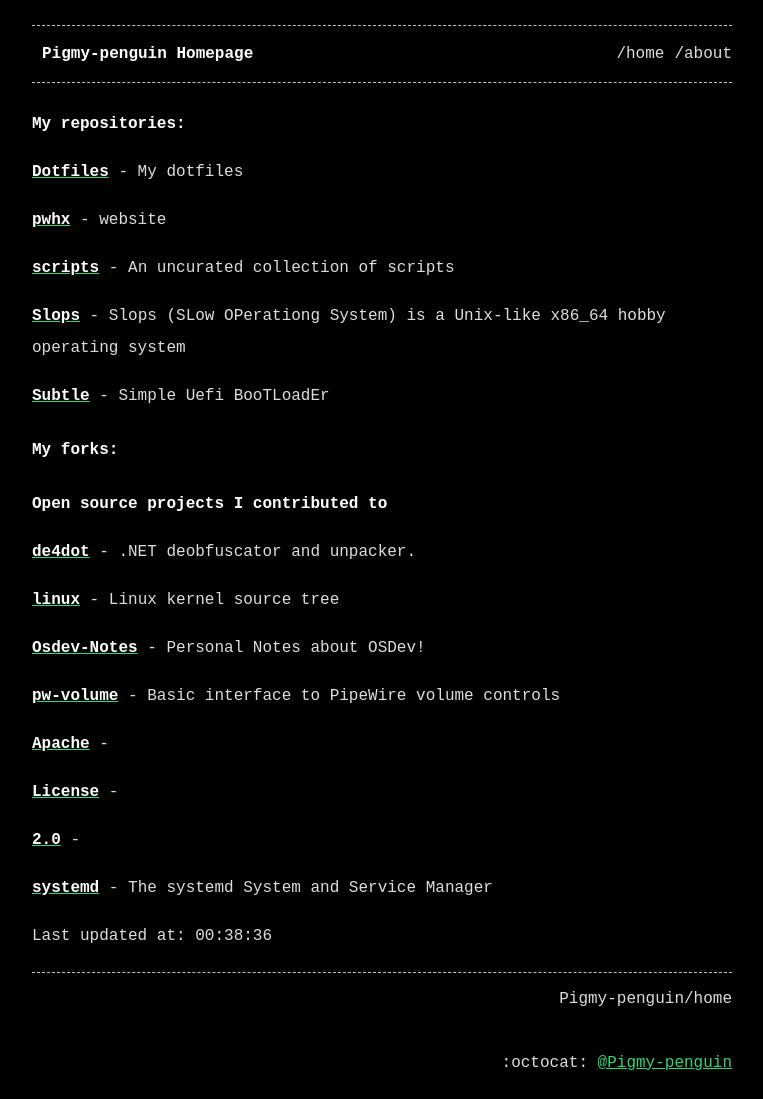
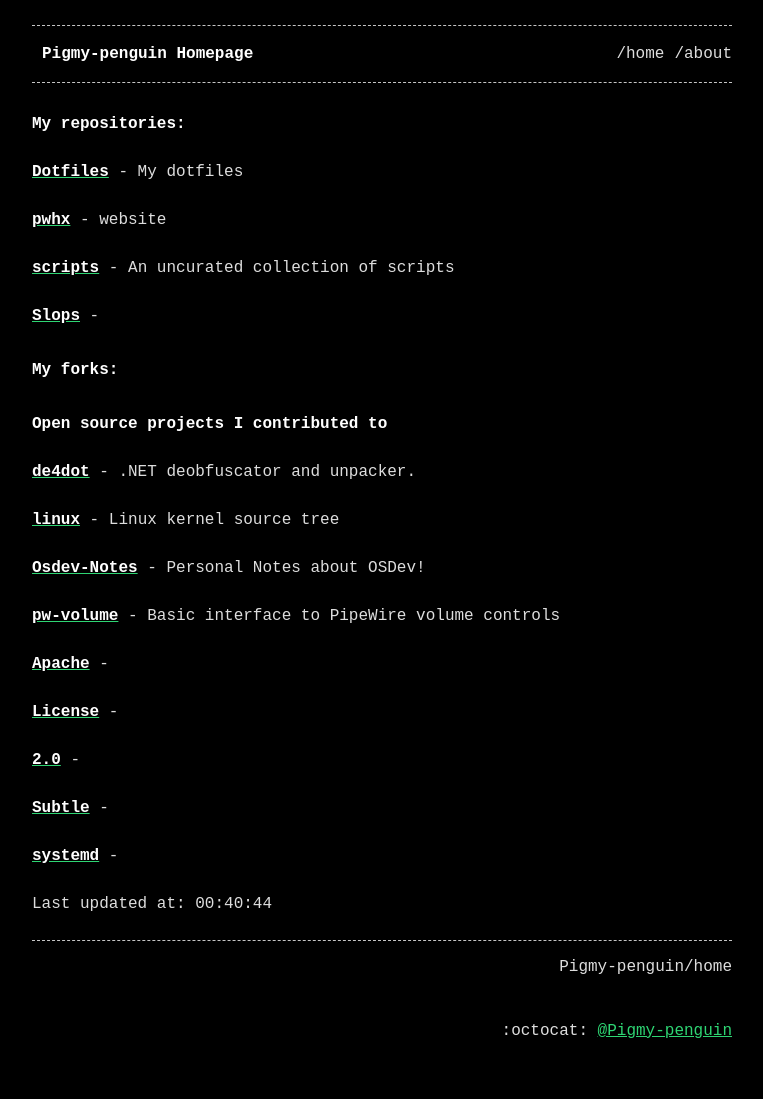
Before and after one commit to Pigmy-penguin/Pigmy-penguin.github.io, a Jekyll site: the page built from index.md, in a window 1280 px wide. Shown: the whole page, without its empty margins (258-1021 px from the left). Built offline with Jekyll 4.4.1, drawn with Linux system fonts in a browser that asks for light colours; after the commit the page ends 1067 px from its top, so only the background shows below that.

Commit message:
Auto updating the website

```diff
--- a/index.md
+++ b/index.md
@@ -13,9 +13,7 @@ title: Pigmy-penguin Homepage
 
 [**scripts**](https://github.com/Pigmy-penguin/scripts) - An uncurated collection of scripts
 
-[**Slops**](https://github.com/Pigmy-penguin/Slops) - Slops (SLow OPerationg System) is a Unix-like x86_64 hobby operating system
-
-[**Subtle**](https://github.com/Pigmy-penguin/Subtle) - Simple Uefi BooTLoadEr
+[**Slops**](https://github.com/Pigmy-penguin/Slops) -
 
 ## My forks:
 ### Open source projects I contributed to
@@ -34,7 +32,9 @@ title: Pigmy-penguin Homepage
 
 [**2.0**](https://github.com/Pigmy-penguin/2.0) -
 
-[**systemd**](https://github.com/Pigmy-penguin/systemd) - The systemd System and Service Manager
+[**Subtle**](https://github.com/Pigmy-penguin/Subtle) -
+
+[**systemd**](https://github.com/Pigmy-penguin/systemd) -
 
 
-Last updated at: 00:38:36
+Last updated at: 00:40:44
```
Also changed, not shown: 2 other files.
